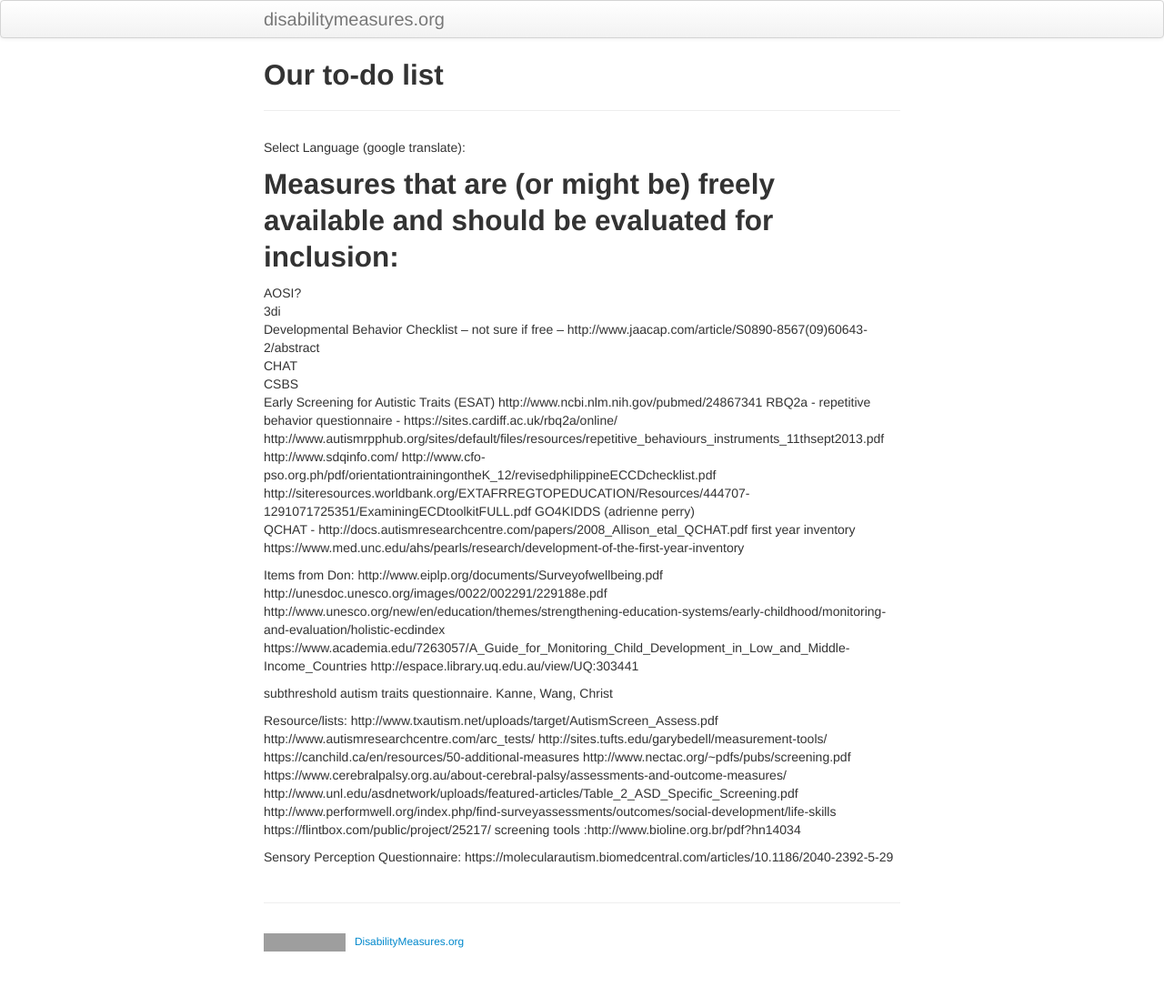
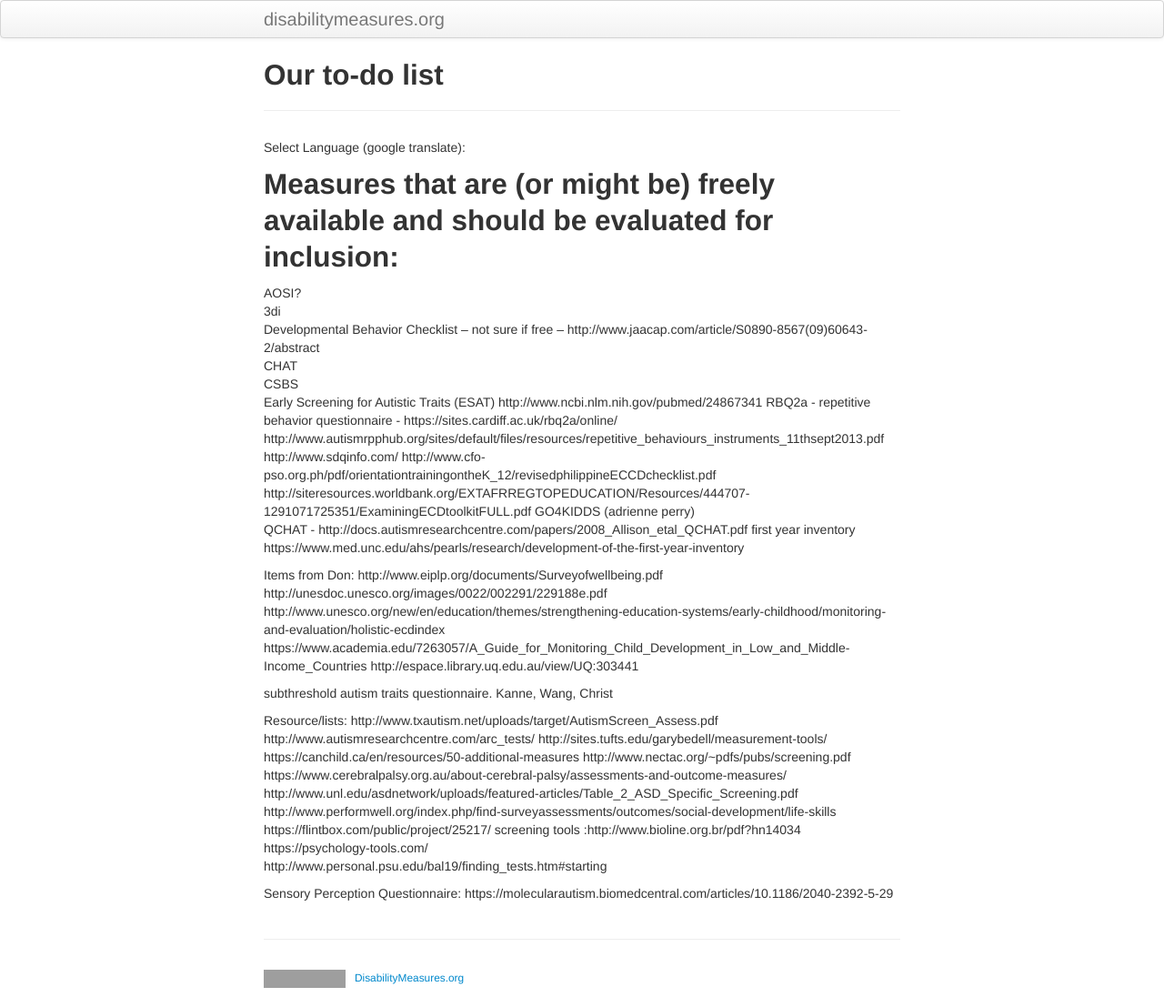
Before and after one commit to mjmaenner/disabilitymeasures, a Jekyll site: the page built from pages/measurestoadd.md, in a window 1280 px wide. Shown: the whole page at 91% size. Built offline with Jekyll 4.4.1, drawn with Linux system fonts in a browser that asks for light colours; before the commit the page ends 1056 px from its top, so only the background shows below that; part of the change alters nothing that is shown; grey boxes are pictures that could not be loaded.

Commit message:
updated resource list

```diff
--- a/pages/measurestoadd.md
+++ b/pages/measurestoadd.md
@@ -48,6 +48,11 @@ http://www.unl.edu/asdnetwork/uploads/featured-articles/Table_2_ASD_Specific_Scr
 http://www.performwell.org/index.php/find-surveyassessments/outcomes/social-development/life-skills
 https://flintbox.com/public/project/25217/
 screening tools :http://www.bioline.org.br/pdf?hn14034
+https://psychology-tools.com/
+http://www.personal.psu.edu/bal19/finding_tests.htm#starting
+
+
+
 
 Sensory Perception Questionnaire:
 https://molecularautism.biomedcentral.com/articles/10.1186/2040-2392-5-29
```
